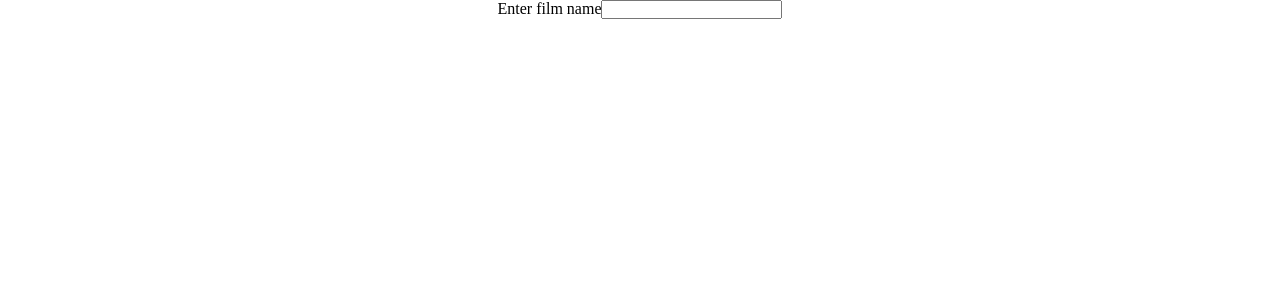
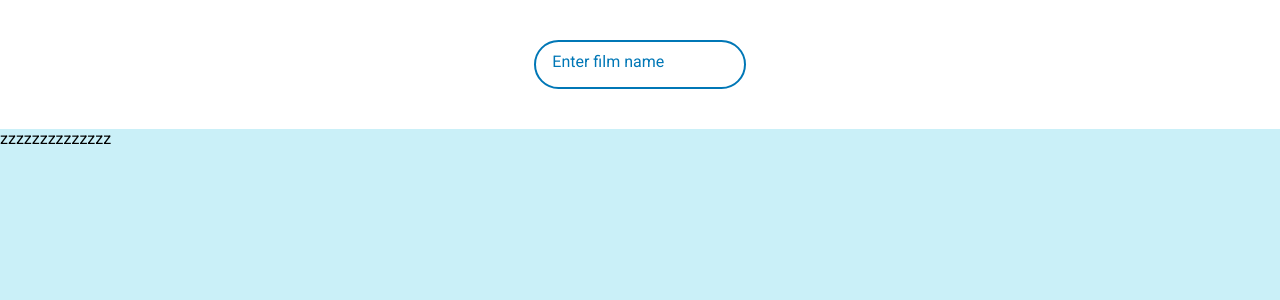
Before and after one commit to whiskacz/mfm, a React (Create React App) app: page / in a window 1280 px wide. Shown: the top 300 px of the page. Built offline with nearby package versions, Linux system fonts and the light colour scheme; a web font is replaced by a local one.

Commit message:
core searchbar api

```diff
--- a/src/components/FilmMenu.tsx
+++ b/src/components/FilmMenu.tsx
@@ -3,10 +3,13 @@ import '../mainCSS/mainCSS.css'
 
 export const FilmMenu = () => {
   return (
-    <main className='mainFilmWrapper'>
-        <div>
-          <label htmlFor="filmSearch">Enter film name</label>
-          <input type="text" id='filmSearch' />
+    <main className='FilmMenuWrapper'>
+        <div className='filmInput moduls'>
+          <input type="text" />
+          <label>Enter film name</label>
+        </div>
+        <div className='filmList moduls'>
+        zzzzzzzzzzzzzz
         </div>
 
     </main>
--- a/src/mainCSS/mainCSS.css
+++ b/src/mainCSS/mainCSS.css
@@ -11,6 +11,7 @@
     margin: 0;
     padding: 0;
     box-sizing: border-box;
+    font-family: 'Roboto', sans-serif;;
 }
 
 .mainWrapper{
@@ -90,9 +91,61 @@
   cursor: pointer;
 }
 
-.mainFilmWrapper {
+.FilmMenuWrapper {
   display: flex;
   flex-direction: column;
   justify-content: space-around;
   align-items: center;
+  min-height: 100vh;
+
 }
+
+.filmInput {
+  flex: 0 0 auto;
+  margin: 5vh auto;
+  max-width: 300px;
+  position: relative;
+}
+
+.filmInput input {
+  font-size: 100%;
+  padding: 0.8em;
+  outline: none;
+  border: 2px solid var(--myColor400);
+  background-color: transparent;
+  border-radius: 99999px;
+  width: 100%;
+  color: var(--myColor400);
+}
+
+.filmInput label {
+  font-size: 100%;
+  position: absolute;
+  left: 5%;
+  top: 25%;
+  margin-left: 0.5em;
+  pointer-events: none;
+  transition: all 0.3s ease;
+  color: var(--myColor400);
+}
+
+.filmInput :is(input:focus)~label {
+  transform: translateX(-10%) translateY(-85%) scale(.8);
+  margin: 0em;
+  margin-left: 1.3em;
+  padding: 0.4em;
+  background-color: white;
+}
+
+.filmInput :is(input:focus, input:valid) {
+  border-color: var(--myColor400);
+}
+.moduls {
+  flex-shrink: 0;
+}
+
+.filmList {
+  background-color: var(--myColor100);
+  flex: 1;
+  width: 100%;
+}
```
